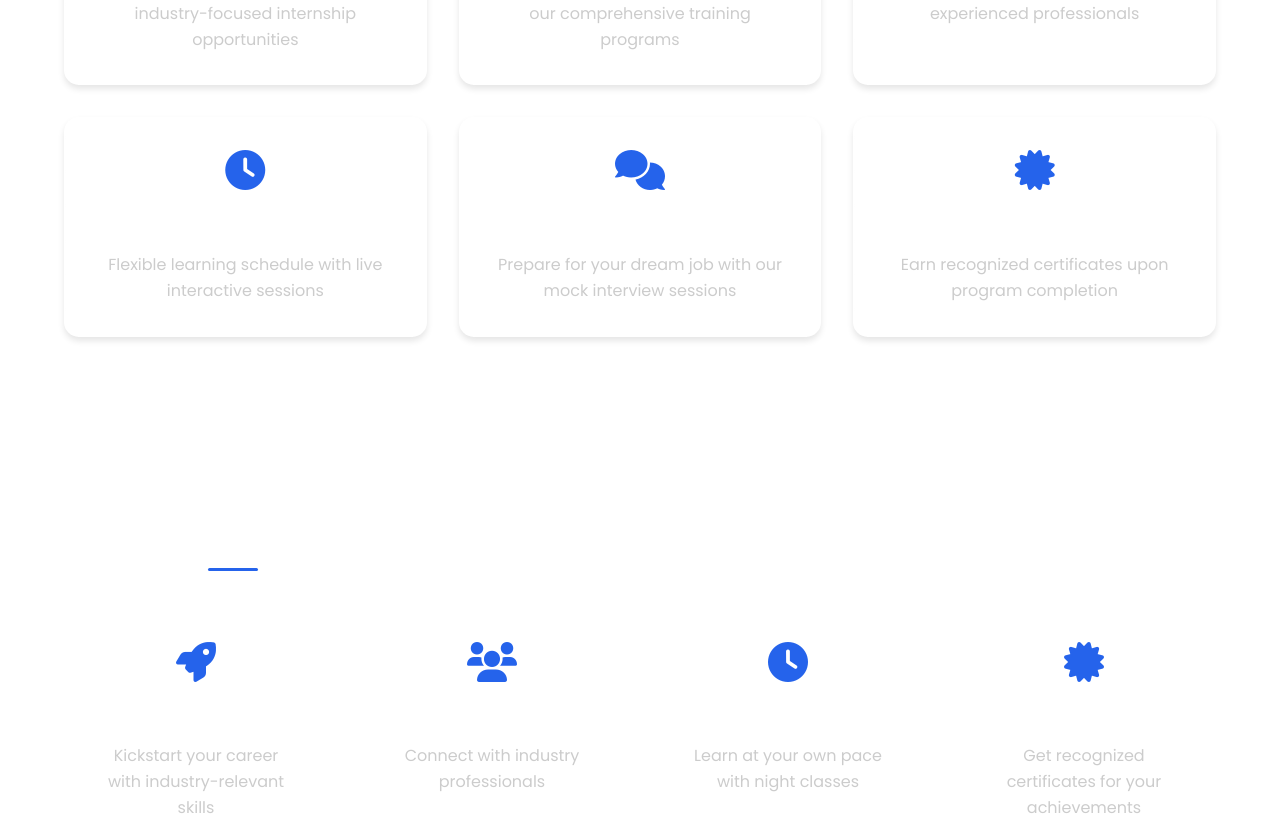
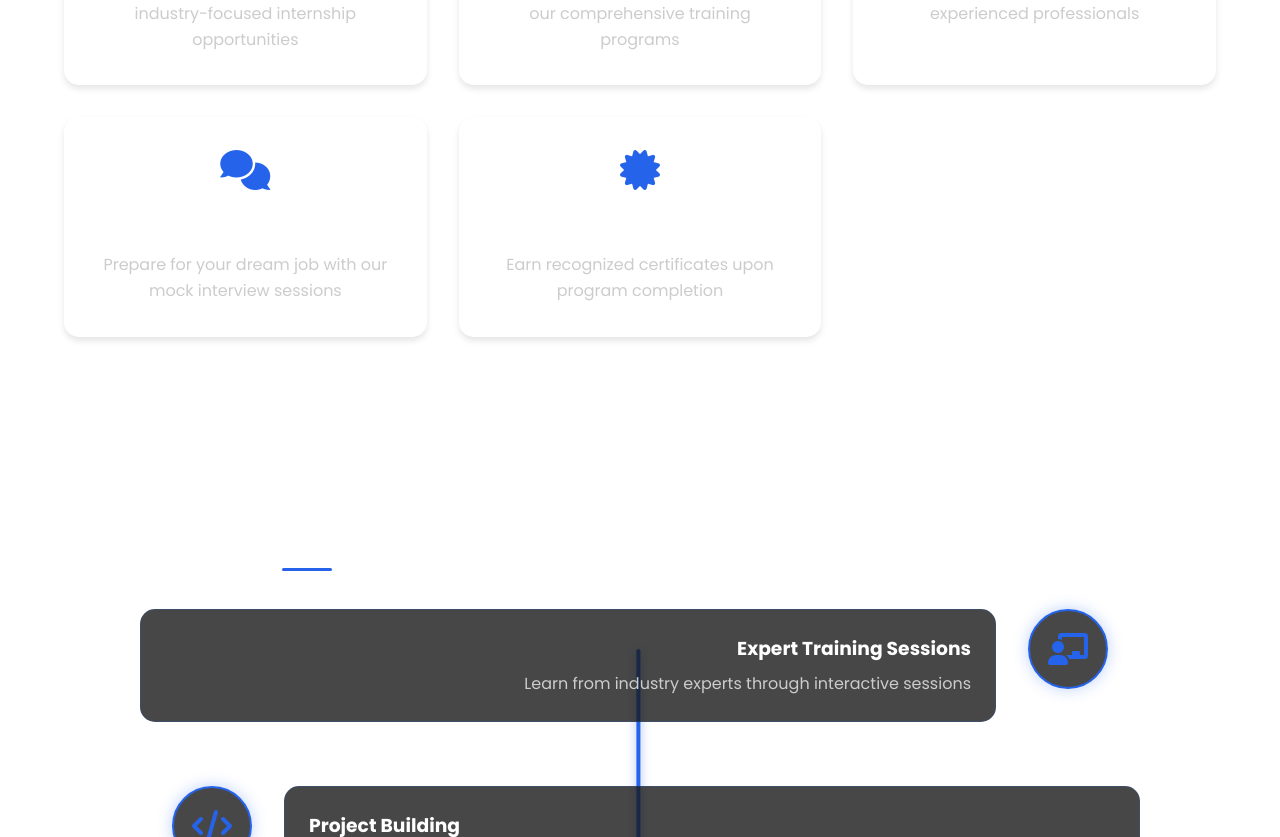
Before and after one commit to The-Dev-Dock/the-dev-dock-next, a Next.js app: page / in a window 1280 px wide. Shown: the part 1343-2180 px from the top of the page. Built offline with nearby package versions, Linux system fonts and the light colour scheme.

Commit message:
added roadmap

```diff
--- a/src/app/page.tsx
+++ b/src/app/page.tsx
@@ -5,6 +5,7 @@ import Navbar from '../components/Navbar';
 import Hero from '../components/Hero';
 import Services from '../components/Services';
 import Features from '../components/Features';
+import Roadmap from '../components/Roadmap';
 import Contact from '../components/Contact';
 import Footer from '../components/Footer';
 import Background from '../components/Background';
@@ -51,7 +52,7 @@ export default function Home() {
       animateCursor();
 
       // Add hover effect to interactive elements
-      document.querySelectorAll('a, button, .service-card, .feature').forEach(element => {
+      document.querySelectorAll('a, button, .service-card, .feature, .roadmap-icon, .roadmap-content').forEach(element => {
         element.addEventListener('mouseenter', () => {
           cursor.classList.add('hover');
           cursorFollower.classList.add('hover');
@@ -225,12 +226,16 @@ export default function Home() {
         transition: all 0.5s ease;
       }
 
-      .service-card.animate, .feature.animate, .contact-form.animate {
+      .service-card.animate, .feature.animate, .roadmap-step.animate, .contact-form.animate {
         opacity: 1;
         transform: translateY(0);
       }
 
       .service-card {
+        transition: all 0.3s ease;
+      }
+
+      .roadmap-step {
         transition: all 0.3s ease;
       }
 
@@ -272,7 +277,7 @@ export default function Home() {
 
     // Animate elements on scroll
     const animateOnScroll = () => {
-      const elements = document.querySelectorAll('.service-card, .feature, .contact-form');
+      const elements = document.querySelectorAll('.service-card, .feature, .roadmap-step, .contact-form');
 
       elements.forEach(element => {
         const rect = element.getBoundingClientRect();
@@ -327,6 +332,7 @@ export default function Home() {
       <Navbar />
       <Hero />
       <Services />
+      <Roadmap />
       <Features />
       <Contact />
       <Footer />
--- a/src/components/Navbar.tsx
+++ b/src/components/Navbar.tsx
@@ -14,6 +14,7 @@ export default function Navbar() {
           <a href="#home">Home</a>
           <a href="#services">Services</a>
           <a href="#features">Features</a>
+          <a href="#roadmap">Roadmap</a>
           <a href="#contact">Contact</a>
         </div>
 
--- /dev/null
+++ b/src/components/Roadmap.tsx
@@ -0,0 +1,92 @@
+import React from 'react';
+
+const Roadmap = () => {
+  return (
+    <section id="roadmap" className="roadmap">
+      <h2>Your Success Roadmap</h2>
+      <div className="roadmap-container">
+        <div className="roadmap-line"></div>
+        <div className="roadmap-steps">
+          <div className="roadmap-step">
+            <div className="roadmap-connector"></div>
+            <div className="roadmap-icon">
+              <i className="fas fa-chalkboard-teacher"></i>
+            </div>
+            <div className="roadmap-content">
+              <h3>Expert Training Sessions</h3>
+              <p>Learn from industry experts through interactive sessions</p>
+            </div>
+          </div>
+
+          <div className="roadmap-step">
+            <div className="roadmap-connector"></div>
+            <div className="roadmap-icon">
+              <i className="fas fa-code"></i>
+            </div>
+            <div className="roadmap-content">
+              <h3>Project Building</h3>
+              <p>Apply your knowledge by building real-world projects</p>
+            </div>
+          </div>
+
+          <div className="roadmap-step">
+            <div className="roadmap-connector"></div>
+            <div className="roadmap-icon">
+              <i className="fas fa-laptop-code"></i>
+            </div>
+            <div className="roadmap-content">
+              <h3>Live Project Internship</h3>
+              <p>Gain hands-on experience working on active industry projects</p>
+            </div>
+          </div>
+
+          <div className="roadmap-step">
+            <div className="roadmap-connector"></div>
+            <div className="roadmap-icon">
+              <i className="fas fa-certificate"></i>
+            </div>
+            <div className="roadmap-content">
+              <h3>Internship Certification</h3>
+              <p>Receive official certification validating your work experience</p>
+            </div>
+          </div>
+
+          <div className="roadmap-step">
+            <div className="roadmap-connector"></div>
+            <div className="roadmap-icon">
+              <i className="fas fa-file-alt"></i>
+            </div>
+            <div className="roadmap-content">
+              <h3>Resume Building</h3>
+              <p>Create a professional resume that highlights your new skills</p>
+            </div>
+          </div>
+
+          <div className="roadmap-step">
+            <div className="roadmap-connector"></div>
+            <div className="roadmap-icon">
+              <i className="fas fa-user-tie"></i>
+            </div>
+            <div className="roadmap-content">
+              <h3>Career Mentorship</h3>
+              <p>Receive guidance from mentors to navigate your career path</p>
+            </div>
+          </div>
+
+          <div className="roadmap-step">
+            <div className="roadmap-connector"></div>
+            <div className="roadmap-icon">
+              <i className="fas fa-briefcase"></i>
+            </div>
+            <div className="roadmap-content">
+              <h3>Job Profile Building</h3>
+              <p>Develop your professional identity for the job market</p>
+            </div>
+          </div>
+        </div>
+      </div>
+    </section>
+  );
+};
+
+export default Roadmap;
--- a/src/components/Services.tsx
+++ b/src/components/Services.tsx
@@ -20,11 +20,11 @@ const Services = () => {
           <h3>1-1 Mentorship</h3>
           <p>Get personalized guidance from experienced professionals</p>
         </div>
-        <div className="service-card">
+        {/* <div className="service-card">
           <i className="fas fa-clock"></i>
           <h3>Night Live Classes</h3>
           <p>Flexible learning schedule with live interactive sessions</p>
-        </div>
+        </div> */}
         <div className="service-card">
           <i className="fas fa-comments"></i>
           <h3>Mock Interviews</h3>
--- a/src/styles/custom.css
+++ b/src/styles/custom.css
@@ -1048,6 +1048,200 @@
     color: #ccc;
   }
 
+  /* Roadmap Section */
+  .roadmap {
+    padding: 5rem 5%;
+    position: relative;
+    background: transparent;
+  }
+
+  .roadmap h2 {
+    text-align: center;
+    font-size: 2.5rem;
+    margin-bottom: 3rem;
+    color: white;
+    position: relative;
+    display: inline-block;
+  }
+
+  .roadmap h2::after {
+    content: '';
+    position: absolute;
+    bottom: -10px;
+    left: 50%;
+    transform: translateX(-50%);
+    width: 50px;
+    height: 3px;
+    background: var(--primary-color);
+    border-radius: 3px;
+  }
+
+  .roadmap-container {
+    position: relative;
+    max-width: 1000px;
+    margin: 0 auto;
+  }
+
+  .roadmap-line {
+    position: absolute;
+    top: 40px;
+    bottom: 40px;
+    left: 50%;
+    width: 4px;
+    background: var(--primary-color);
+    transform: translateX(-90%);
+    border-radius: 4px;
+    box-shadow: 0 0 10px rgba(37, 99, 235, 0.5);
+  }
+
+  .roadmap-steps {
+    position: relative;
+  }
+
+  .roadmap-step {
+    display: flex;
+    margin-bottom: 4rem;
+    position: relative;
+    opacity: 0;
+    transform: translateY(20px);
+    animation: fadeInUp 0.5s ease forwards;
+    animation-delay: calc(var(--i, 0) * 0.1s);
+  }
+
+  /* .roadmap-step::after {
+    content: '';
+    position: absolute;
+    left: 50%;
+    top: 40px;
+    width: 14px;
+    height: 14px;
+    background-color: var(--primary-color);
+    border-radius: 50%;
+    transform: translate(-50%, -50%);
+    z-index: 3;
+    box-shadow: 0 0 10px rgba(37, 99, 235, 0.5);
+  } */
+
+
+  .roadmap-step:nth-child(odd) {
+    flex-direction: row-reverse;
+    text-align: right;
+  }
+
+  .roadmap-icon {
+    position: relative;
+    min-width: 80px;
+    height: 80px;
+    display: flex;
+    justify-content: center;
+    align-items: center;
+    background: rgba(26, 26, 26, 0.8);
+    border-radius: 50%;
+    margin: 0 2rem;
+    z-index: 4;
+    border: 2px solid var(--primary-color);
+    box-shadow: 0 0 15px rgba(37, 99, 235, 0.3);
+    transition: all 0.3s ease;
+    top: 0;
+  }
+
+  .roadmap-connector {
+    position: absolute;
+    height: 3px;
+    background: var(--primary-color);
+    z-index: 2;
+    box-shadow: 0 0 8px rgba(37, 99, 235, 0.7);
+    top: 40px;
+  }
+
+  /* .roadmap-step:nth-child(even) .roadmap-connector {
+    width: 80px;
+    left: 50%;
+    right: auto;
+    margin-left: 8px;
+  } */
+
+  /* .roadmap-step:nth-child(odd) .roadmap-connector {
+    width: 80px;
+    left: auto;
+    right: 50%;
+    margin-right: 8px;
+  } */
+
+
+  .roadmap-step:hover .roadmap-icon {
+    transform: scale(1.1);
+    background: rgba(37, 99, 235, 0.3);
+    border-color: var(--accent-color);
+  }
+
+  .roadmap-icon i {
+    font-size: 2rem;
+    color: var(--primary-color);
+    transition: all 0.3s ease;
+  }
+
+  .roadmap-step:hover .roadmap-icon i {
+    transform: rotateY(360deg);
+    color: white;
+  }
+
+  .roadmap-content {
+    flex: 1;
+    padding: 1.5rem;
+    background: rgba(26, 26, 26, 0.8);
+    border-radius: 15px;
+    backdrop-filter: blur(10px);
+    border: 1px solid rgba(37, 99, 235, 0.2);
+    position: relative;
+    transition: all 0.3s ease;
+  }
+
+  /* .roadmap-content::before {
+    content: '';
+    position: absolute;
+    width: 20px;
+    height: 20px;
+    background: rgba(255, 255, 255, 0.05);
+    transform: rotate(45deg);
+    top: 30px;
+    z-index: -1;
+    border: 1px solid rgba(255, 255, 255, 0.1);
+  } */
+
+  .roadmap-step:nth-child(odd) .roadmap-content::before {
+    left: -10px;
+  }
+
+  .roadmap-step:nth-child(even) .roadmap-content::before {
+    right: -10px;
+  }
+
+  .roadmap-step:hover .roadmap-content {
+    transform: translateY(-5px);
+    border-color: var(--primary-color);
+    box-shadow: 0 0 15px rgba(37, 99, 235, 0.2);
+  }
+
+  .roadmap-content h3 {
+    color: white;
+    margin-bottom: 0.5rem;
+    flex: 1;
+  }
+
+  .roadmap-content p {
+    color: #ccc;
+  }
+
+  /* Set animation delays for each step */
+  .roadmap-step:nth-child(1) { --i: 1; }
+  .roadmap-step:nth-child(2) { --i: 2; }
+  .roadmap-step:nth-child(3) { --i: 3; }
+  .roadmap-step:nth-child(4) { --i: 4; }
+  .roadmap-step:nth-child(5) { --i: 5; }
+  .roadmap-step:nth-child(6) { --i: 6; }
+  .roadmap-step:nth-child(7) { --i: 7; }
+
   /* Contact Section */
   .contact {
     padding: 5rem 5%;
@@ -1262,27 +1456,6 @@
     border-top: 1px solid rgba(255, 255, 255, 0.1);
   }
 
-  /* Animations */
-  @keyframes fadeInUp {
-    from {
-        opacity: 0;
-        transform: translateY(20px);
-    }
-    to {
-        opacity: 1;
-        transform: translateY(0);
-    }
-  }
-
-  @keyframes slideDown {
-    from {
-        transform: translateY(-100%);
-    }
-    to {
-        transform: translateY(0);
-    }
-  }
-
   /* Responsive Design */
   @media (max-width: 1024px) {
     .hero-container {
@@ -1310,6 +1483,32 @@
 
     .hero-visual {
         height: 400px;
+    }
+
+    .roadmap-step {
+      flex-direction: column !important;
+      text-align: center !important;
+      margin-bottom: 4rem;
+    }
+
+    .roadmap-line {
+      left: 50%;
+    }
+
+    .roadmap-icon {
+      margin: 0 auto 1.5rem;
+    }
+
+    .roadmap-content::before {
+      display: none;
+    }
+
+    .roadmap-connector {
+      display: none;
+    }
+
+    .roadmap-step::after {
+      top: 40px;
     }
   }
 
```
Also changed, not shown: src/components/Hero.tsx (+7 -7 lines).
